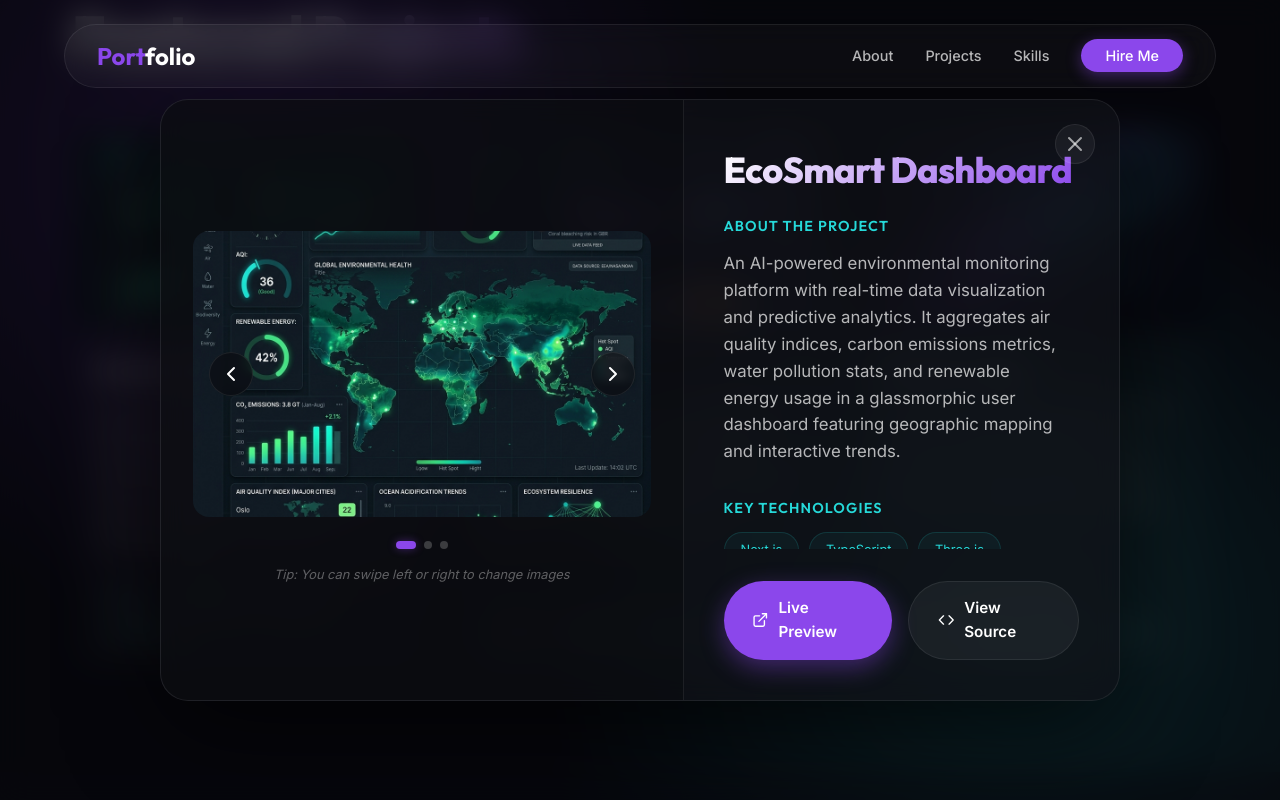
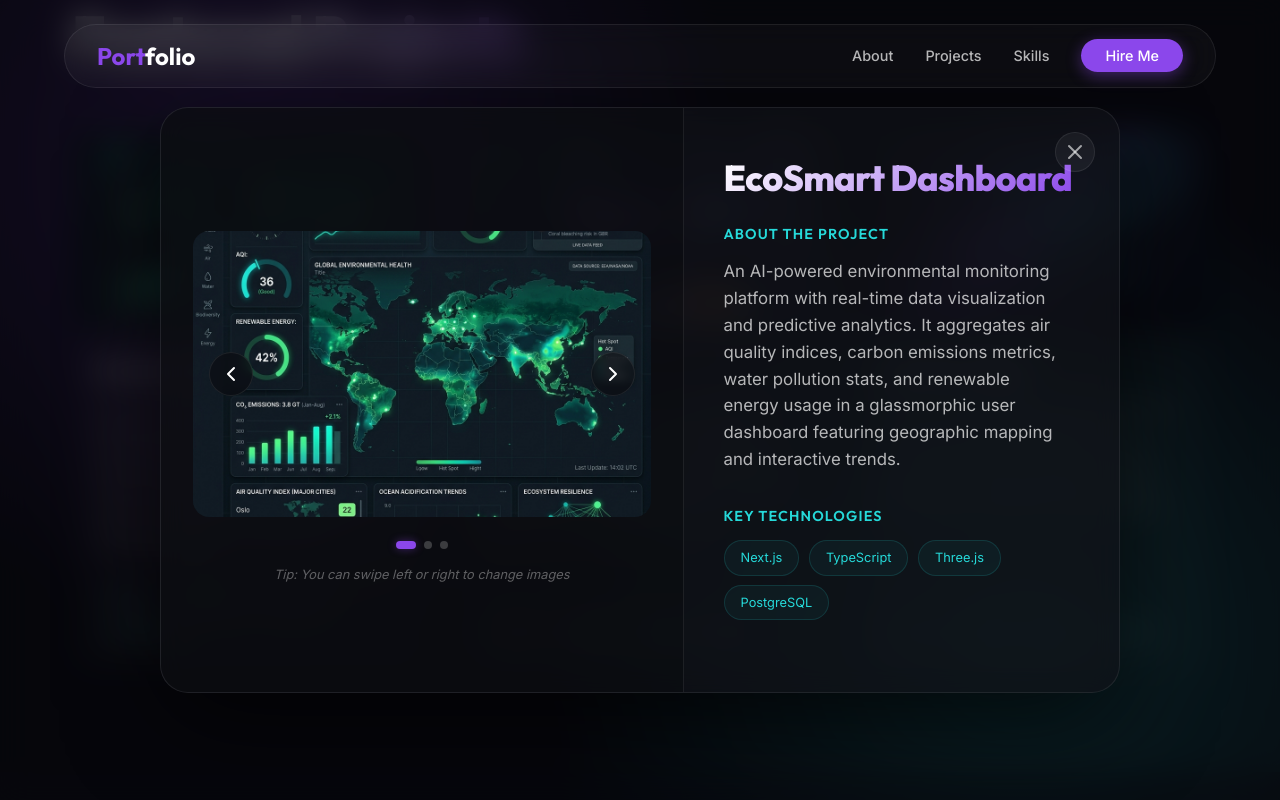
Before and after one commit to taraalsyah/nextjs_portofolio, a Next.js app: page / in a window 1280 px wide. Both pictures are taken after a click on the element 248 px from the left and 1309 px from the top of the page. Shown: the part 909-1709 px from the top of the page. Built offline with nearby package versions, Linux system fonts and the light colour scheme.

Commit message:
update featured projects hapus live preview

```diff
--- a/src/components/ui/ProjectModal.tsx
+++ b/src/components/ui/ProjectModal.tsx
@@ -2,7 +2,7 @@
 
 import React, { useState, useEffect } from 'react';
 import { motion, AnimatePresence } from 'framer-motion';
-import { ChevronLeft, ChevronRight, X, ExternalLink, Code } from 'lucide-react';
+import { ChevronLeft, ChevronRight, X } from 'lucide-react';
 import styles from './ProjectModal.module.css';
 
 interface ProjectModalProps {
@@ -167,22 +167,6 @@ const ProjectModal = ({ isOpen, onClose, project }: ProjectModalProps) => {
                     ))}
                   </div>
                 </div>
-
-                {/* Footer action buttons */}
-                <div className={styles.actionButtons}>
-                  {link && (
-                    <a href={link} target="_blank" rel="noopener noreferrer" className={styles.btnPrimary}>
-                      <ExternalLink size={18} />
-                      <span>Live Preview</span>
-                    </a>
-                  )}
-                  {github && (
-                    <a href={github} target="_blank" rel="noopener noreferrer" className={styles.btnSecondary}>
-                      <Code size={18} />
-                      <span>View Source</span>
-                    </a>
-                  )}
-                </div>
               </div>
             </div>
           </motion.div>
```
